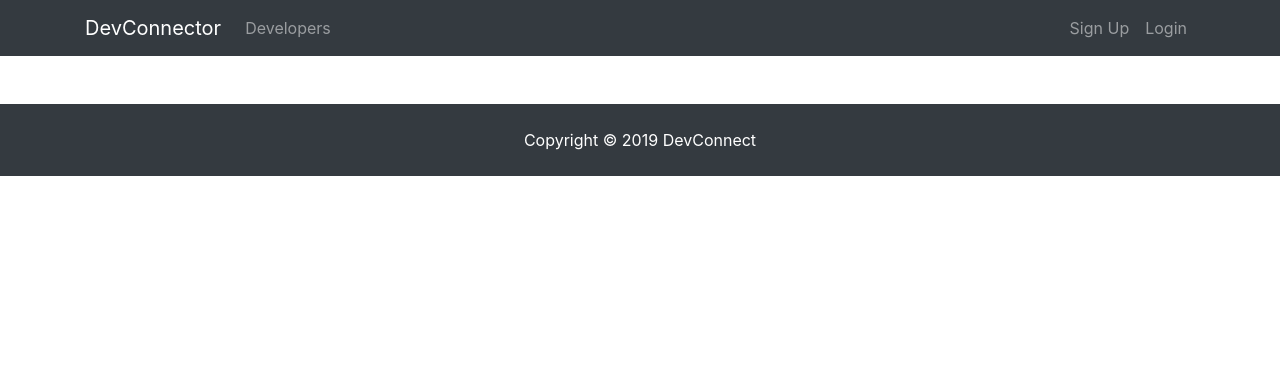
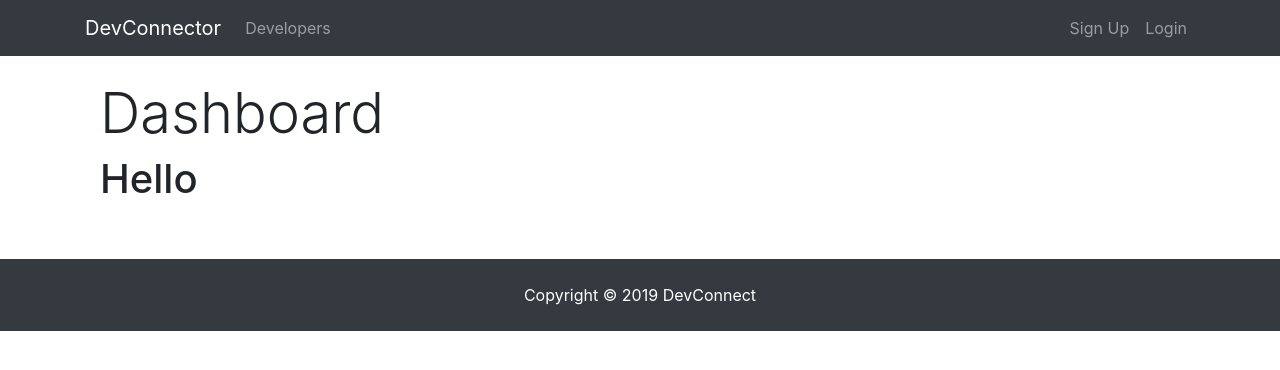
Before and after one commit to kyle-krupp/devconnector, a React (Create React App) app in the folder client/: page /dashboard in a window 1280 px wide. Shown: the top 370 px of the page. Built offline with nearby package versions, Linux system fonts and the light colour scheme; no server answers.

Commit message:
spinner component and dashboard start

```diff
--- a/client/src/App.js
+++ b/client/src/App.js
@@ -15,6 +15,7 @@ import Login from "./components/auth/Login";
 import Dashboard from "./components/dashboard/Dashboard";
 
 import "./App.css";
+import { clearCurrentProfile } from "./actions/profileActions";
 
 // Check for token
 if (localStorage.jwtToken) {
@@ -30,7 +31,8 @@ if (localStorage.jwtToken) {
   if (decoded.exp < currentTime) {
     // Logout user
     store.dispatch(logoutUser());
-    // TODO: Clear current Profile
+    // Clear current Profile
+    store.dispatch(clearCurrentProfile());
     //Redirect to login
     window.location.href = "/login";
   }
--- a/client/src/actions/profileActions.js
+++ b/client/src/actions/profileActions.js
@@ -1,5 +1,5 @@
 import axios from "axios";
-import { GET_PROFILE, PROFILE_LOADING } from "./types";
+import { GET_PROFILE, PROFILE_LOADING, CLEAR_CURRENT_PROFILE } from "./types";
 
 // Get current profile
 export const getCurrentProfile = () => dispatch => {
@@ -26,3 +26,10 @@ export const setProfileLoading = () => {
     type: PROFILE_LOADING
   };
 };
+
+// Clear profile
+export const clearCurrentProfile = () => {
+  return {
+    type: CLEAR_CURRENT_PROFILE
+  };
+};
--- /dev/null
+++ b/client/src/components/common/Spinner.js
@@ -0,0 +1,14 @@
+import React from "react";
+import spinner from "./spinner.gif";
+
+export default function Spinner() {
+  return (
+    <div>
+      <img
+        src={spinner}
+        style={{ width: "200px", margin: "auto", display: "block" }}
+        alt="Loading..."
+      />
+    </div>
+  );
+}
--- a/client/src/components/dashboard/Dashboard.js
+++ b/client/src/components/dashboard/Dashboard.js
@@ -2,6 +2,7 @@ import React, { Component } from "react";
 import PropTypes from "prop-types";
 import { connect } from "react-redux";
 import { getCurrentProfile } from "../../actions/profileActions";
+import Spinner from "../common/Spinner";
 
 class Dashboard extends Component {
   componentDidMount() {
@@ -9,11 +10,44 @@ class Dashboard extends Component {
   }
 
   render() {
-    return <div />;
+    // const { user } = this.props.auth;
+    const { profile, loading } = this.props.profile;
+
+    let dashboardContent;
+
+    if (profile === null || loading) {
+      dashboardContent = <Spinner />;
+    } else {
+      dashboardContent = <h1>Hello</h1>;
+    }
+
+    return (
+      <div className="dashboard">
+        <div className="container">
+          <div className="row">
+            <div className="col-md-12">
+              <h1 className="display-4">Dashboard</h1>
+              {dashboardContent}
+            </div>
+          </div>
+        </div>
+      </div>
+    );
   }
 }
 
+Dashboard.propTypes = {
+  getCurrentProfile: PropTypes.func.isRequired,
+  auth: PropTypes.object.isRequired,
+  profile: PropTypes.object.isRequired
+};
+
+const mapStateToProps = state => ({
+  profile: state.profile,
+  auth: state.auth
+});
+
 export default connect(
-  null,
+  mapStateToProps,
   { getCurrentProfile }
 )(Dashboard);
--- a/client/src/components/layout/Navbar.js
+++ b/client/src/components/layout/Navbar.js
@@ -3,10 +3,12 @@ import { Link } from "react-router-dom";
 import PropTypes from "prop-types";
 import { connect } from "react-redux";
 import { logoutUser } from "../../actions/authActions";
+import { clearCurrentProfile } from "../../actions/profileActions";
 
 class Navbar extends Component {
   onLogoutClick(e) {
     e.preventDefault();
+    this.props.clearCurrentProfile();
     this.props.logoutUser();
   }
 
@@ -93,5 +95,5 @@ const mapStateToProps = state => ({
 });
 export default connect(
   mapStateToProps,
-  { logoutUser }
+  { logoutUser, clearCurrentProfile }
 )(Navbar);
--- a/client/src/reducers/profileReducer.js
+++ b/client/src/reducers/profileReducer.js
@@ -1,4 +1,8 @@
-import { GET_PROFILE, PROFILE_LOADING } from "../actions/types";
+import {
+  GET_PROFILE,
+  PROFILE_LOADING,
+  CLEAR_CURRENT_PROFILE
+} from "../actions/types";
 
 const initialState = {
   profile: null,
@@ -19,6 +23,11 @@ export default function(state = initialState, action) {
         profile: action.payload,
         loading: false
       };
+    case CLEAR_CURRENT_PROFILE:
+      return {
+        ...state,
+        profile: null
+      };
     default:
       return state;
   }
```
Also changed, not shown: client/src/components/common/spinner.gif (added).
